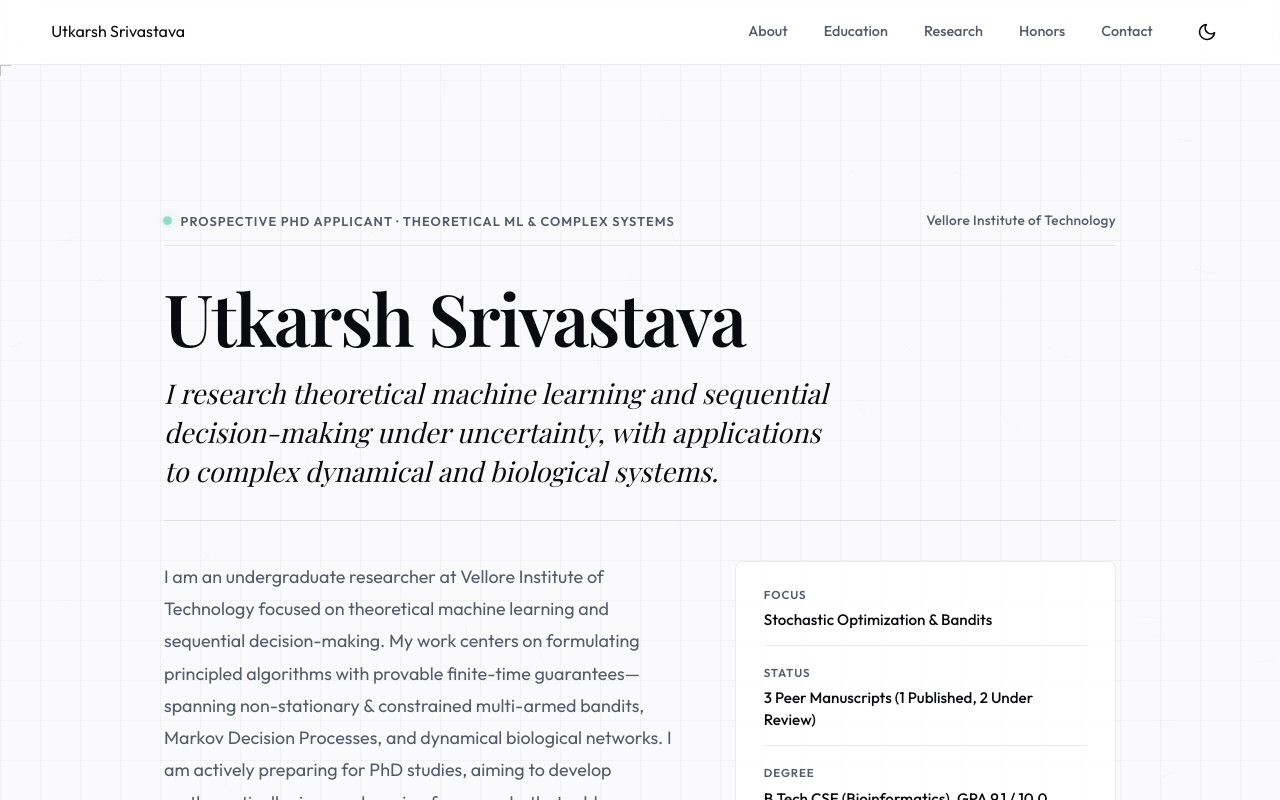
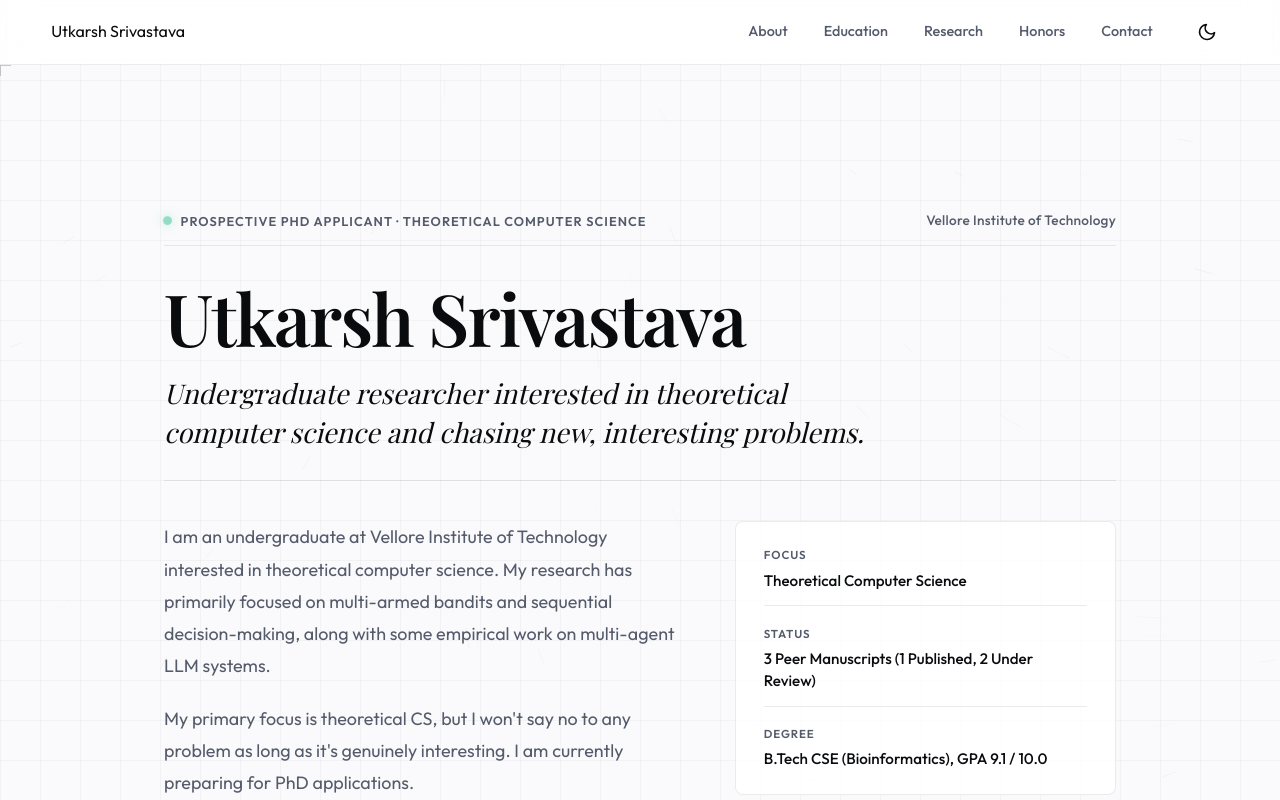
Before and after one commit to Xanviere/PersonalWebsite, a React (Vite) app: page / in a window 1280 px wide. Shown: the top 800 px of the page. Built offline with nearby package versions, Linux system fonts and the light colour scheme; a web font is replaced by a local one.

Commit message:
Update tagline and bio to authentic theoretical CS focus

```diff
--- a/src/components/Hero.jsx
+++ b/src/components/Hero.jsx
@@ -8,7 +8,7 @@ export default function Hero() {
         <div className="broadsheet-header-kicker">
           <span className="broadsheet-badge">
             <span className="pulse-dot"></span>
-            Prospective PhD Applicant · Theoretical ML & Complex Systems
+            Prospective PhD Applicant · Theoretical Computer Science
           </span>
           <span className="broadsheet-affiliation">{personalInfo.university}</span>
         </div>
@@ -22,13 +22,17 @@ export default function Hero() {
 
         <div className="broadsheet-hero-grid">
           <div className="broadsheet-bio-column">
-            <p className="broadsheet-about-text">{personalInfo.about}</p>
+            <div className="broadsheet-about-text">
+              {personalInfo.about.split('\n\n').map((paragraph, i) => (
+                <p key={i}>{paragraph}</p>
+              ))}
+            </div>
           </div>
           <div className="broadsheet-meta-column">
             <div className="broadsheet-quick-facts">
               <div className="fact-item">
                 <span className="fact-label">Focus</span>
-                <span className="fact-value">Stochastic Optimization & Bandits</span>
+                <span className="fact-value">Theoretical Computer Science</span>
               </div>
               <div className="fact-item">
                 <span className="fact-label">Status</span>
--- a/src/data.js
+++ b/src/data.js
@@ -1,8 +1,8 @@
 export const personalInfo = {
   name: "Utkarsh Srivastava",
   title: "Undergraduate Researcher & Prospective PhD Applicant",
-  tagline: "I research theoretical machine learning and sequential decision-making under uncertainty, with applications to complex dynamical and biological systems.",
-  about: "I am an undergraduate researcher at Vellore Institute of Technology focused on theoretical machine learning and sequential decision-making. My work centers on formulating principled algorithms with provable finite-time guarantees—spanning non-stationary & constrained multi-armed bandits, Markov Decision Processes, and dynamical biological networks. I am actively preparing for PhD studies, aiming to develop mathematically rigorous learning frameworks that address fundamental challenges in uncertainty, adaptation, and complex real-world dynamics.",
+  tagline: "Undergraduate researcher interested in theoretical computer science and chasing new, interesting problems.",
+  about: "I am an undergraduate at Vellore Institute of Technology interested in theoretical computer science. My research has primarily focused on multi-armed bandits and sequential decision-making, along with some empirical work on multi-agent LLM systems.\n\nMy primary focus is theoretical CS, but I won't say no to any problem as long as it's genuinely interesting. I am currently preparing for PhD applications.",
   email: "utkarsh.srivastava.1602@gmail.com",
   institutionalEmail: "utkarsh.srivastava2023@vitstudent.ac.in",
   linkedin: "https://www.linkedin.com/in/utkarsh-srivastava-0a88a6219/",
--- a/src/index.css
+++ b/src/index.css
@@ -580,6 +580,9 @@ a:hover {
   color: var(--text-muted);
   line-height: 1.8;
   margin-bottom: 0;
+  display: flex;
+  flex-direction: column;
+  gap: 1.25rem;
 }
 
 .broadsheet-meta-column {
```
